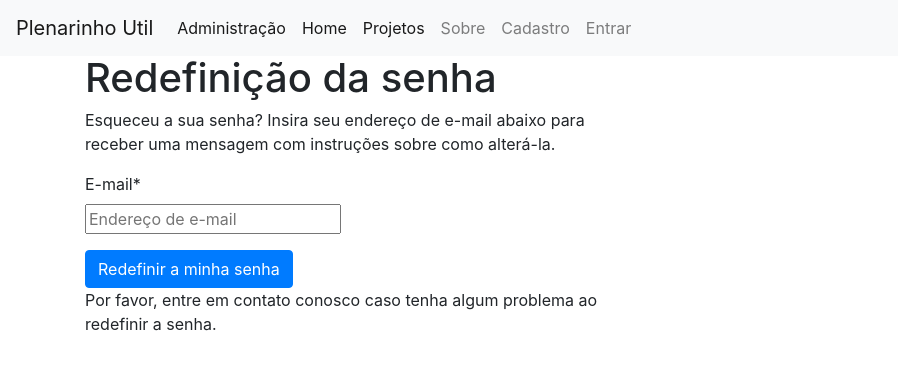
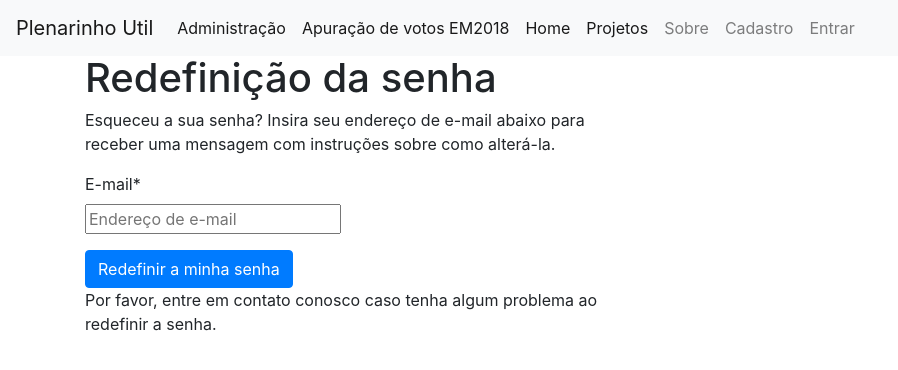
Before and after one commit to danieldourado/plenarinho-util, a Django app: page /accounts/password/reset/ in a window 1280 px wide. Shown: the top 370 px of the page, without its empty margins (0-898 px from the left). Run offline with Django 3.2, Linux system fonts and the light colour scheme; some libraries are stand-ins or nearby versions.

Commit message:
moved apuracao_de_votos_camara_mirim to its own url

```diff
--- a/camara_mirim_util/templates/base.html
+++ b/camara_mirim_util/templates/base.html
@@ -38,7 +38,10 @@
         <div class="collapse navbar-collapse" id="navbarSupportedContent">
           <ul class="navbar-nav mr-auto">
             <li class="nav-item active">
-              <a class="nav-link" target="_blank" href=" /admin/ ">Administração<span class="sr-only">(current)</span></a>
+              <a class="nav-link" target="_blank" href=" {% url 'apuracao_votos_eleitor_mirim' %} ">Administração<span class="sr-only">(current)</span></a>
+            </li>
+            <li class="nav-item active">
+              <a class="nav-link" href=" /apuracao_votos_eleitor_mirim/ ">Apuração de votos EM2018<span class="sr-only">(current)</span></a>
             </li>
             <li class="nav-item active">
               <a class="nav-link" href="{% url 'home' %}">Home <span class="sr-only">(current)</span></a>
--- a/config/urls.py
+++ b/config/urls.py
@@ -8,6 +8,7 @@ from eleitor_mirim.views import ContagemVotos
 
 urlpatterns = [
     url(r'^$', ContagemVotos.as_view(), name='home'),
+    url(r'^apuracao_votos_eleitor_mirim/$', ContagemVotos.as_view(), name='apuracao_votos_eleitor_mirim'),
     url(r'^about/$', TemplateView.as_view(template_name='pages/about.html'), name='about'),
 
     # Django Admin, use {% url 'admin:index' %}
```
